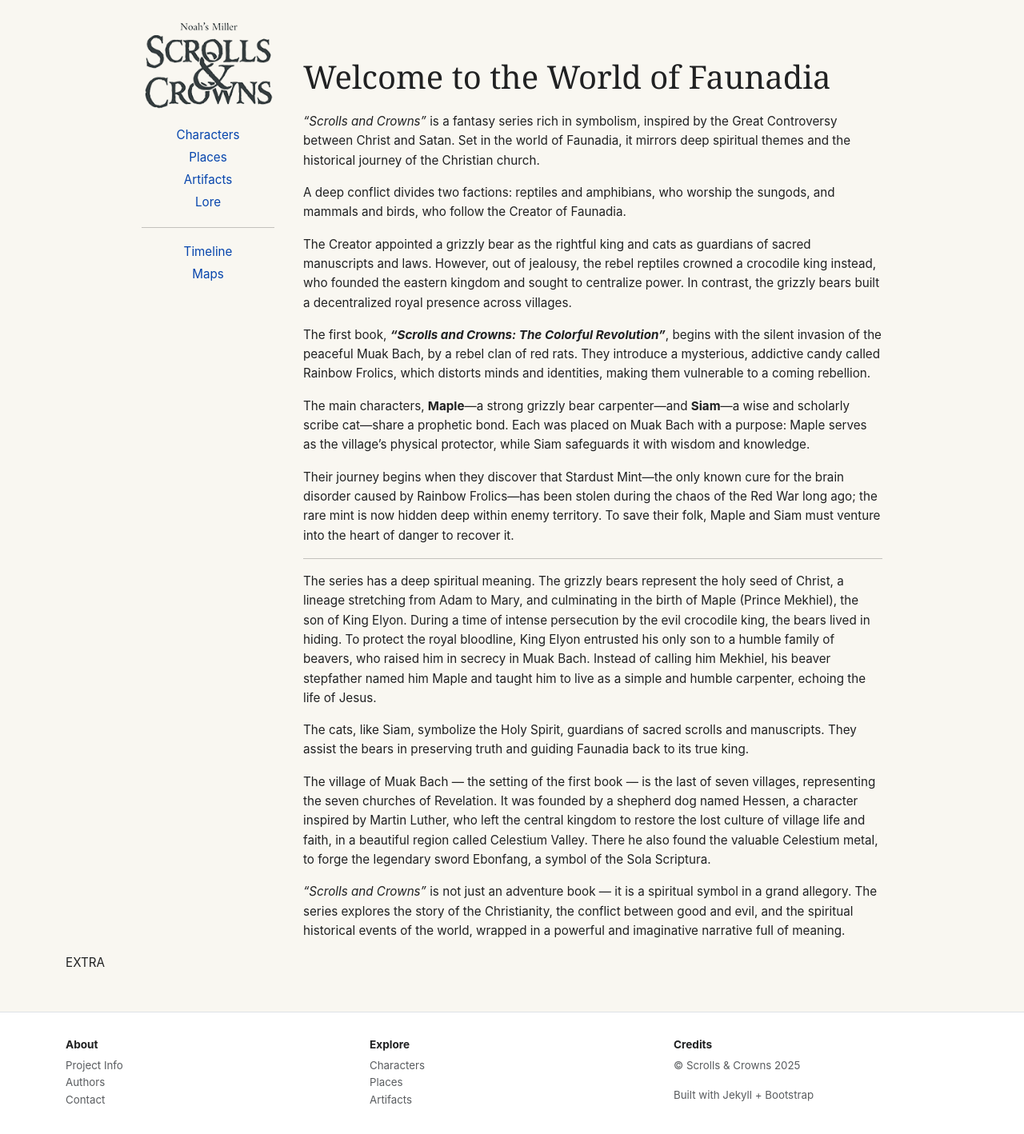
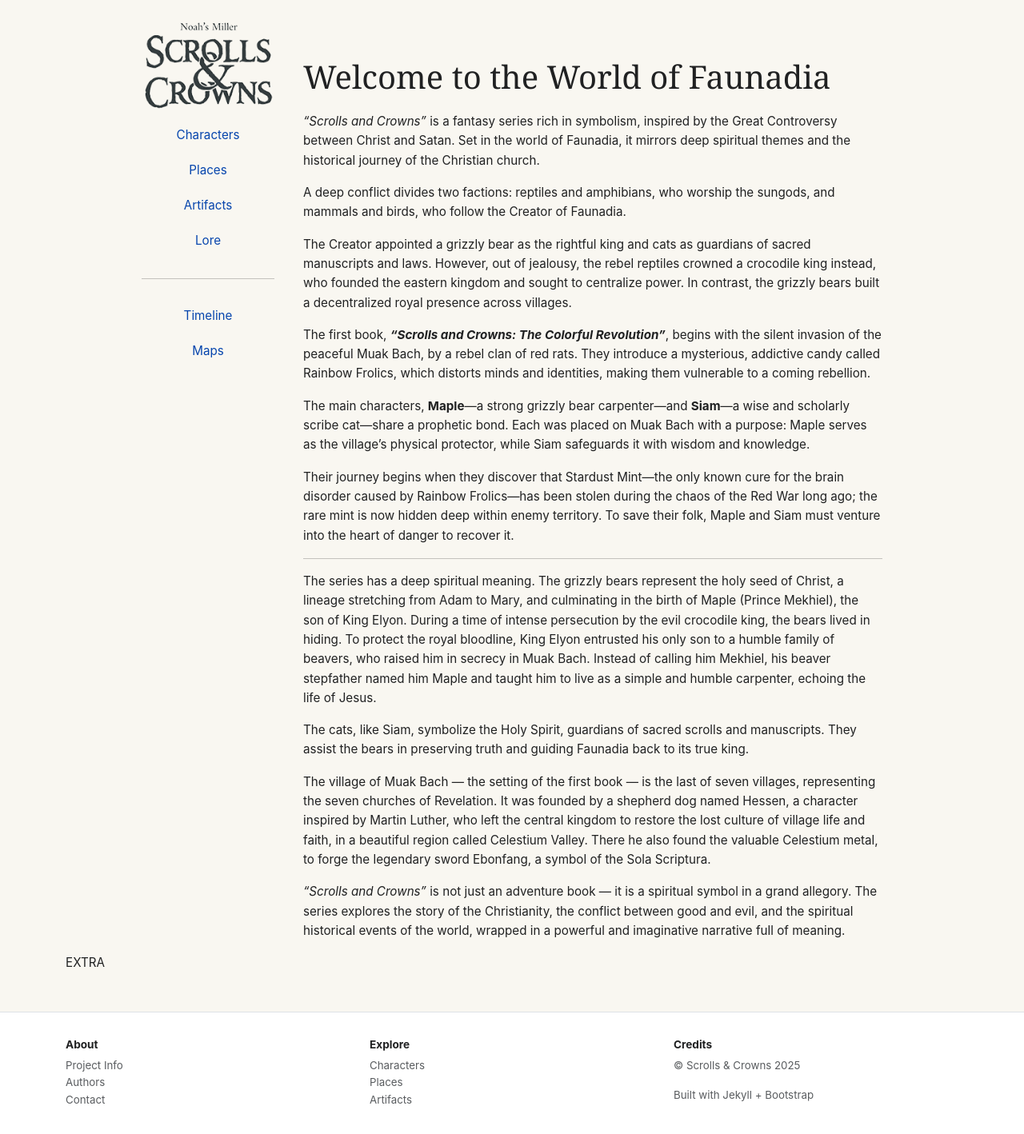
Before and after one commit to scrollsandcrowns/Wiki, a Jekyll site: the page built from index.html, in a window 1280 px wide. Shown: the whole page at 80% size. Built offline with Jekyll 4.4.1, drawn with Linux system fonts in a browser that asks for light colours; comment, search, counter and statistics services are not loaded.

Commit message:
Update nav_sidebar.html

```diff
--- a/_includes/nav_sidebar.html
+++ b/_includes/nav_sidebar.html
@@ -9,7 +9,7 @@
     </a>
   </div>
 
-  <nav class="simple-nav d-flex flex-column">
+  <nav class="simple-nav d-flex flex-column row-gap-3">
     <a href="{{ '/characters/' | relative_url }}">Characters</a>
     <a href="{{ '/places/' | relative_url }}">Places</a>
     <a href="{{ '/artifacts/' | relative_url }}">Artifacts</a>
```
